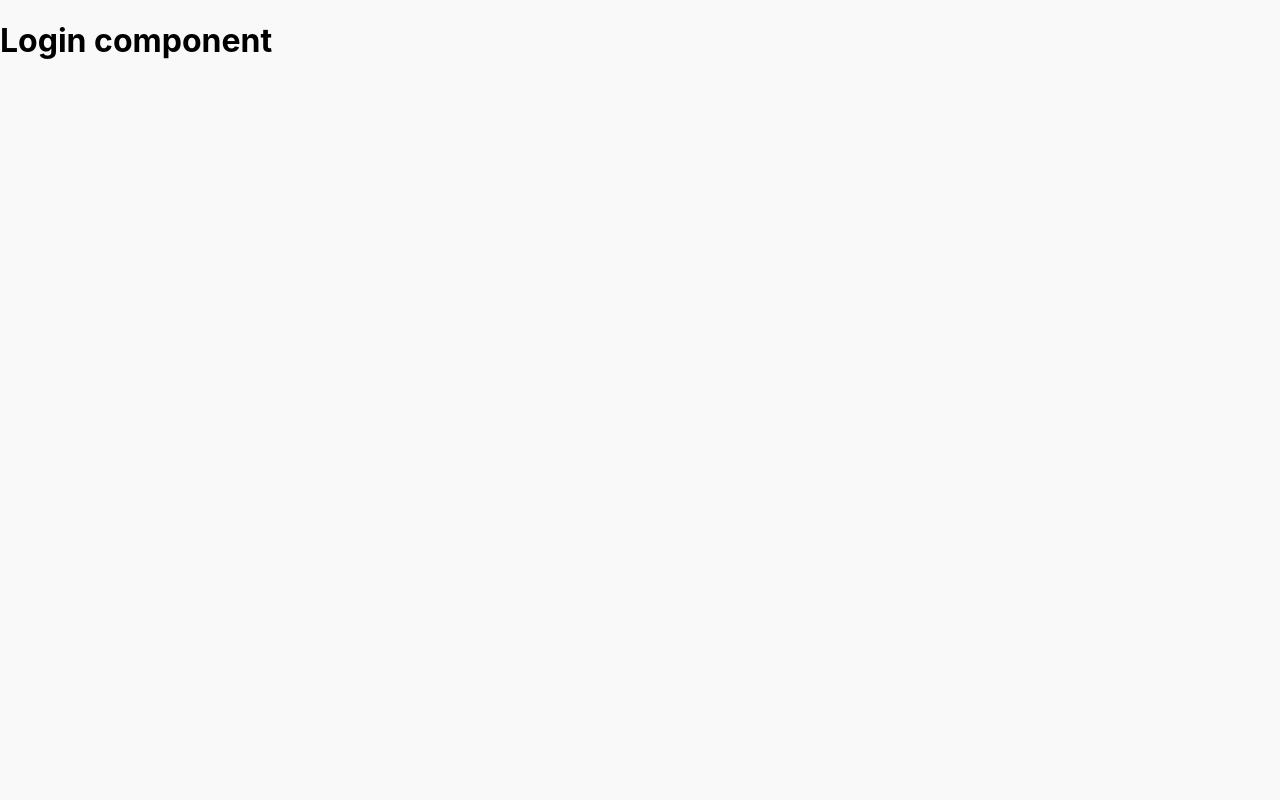
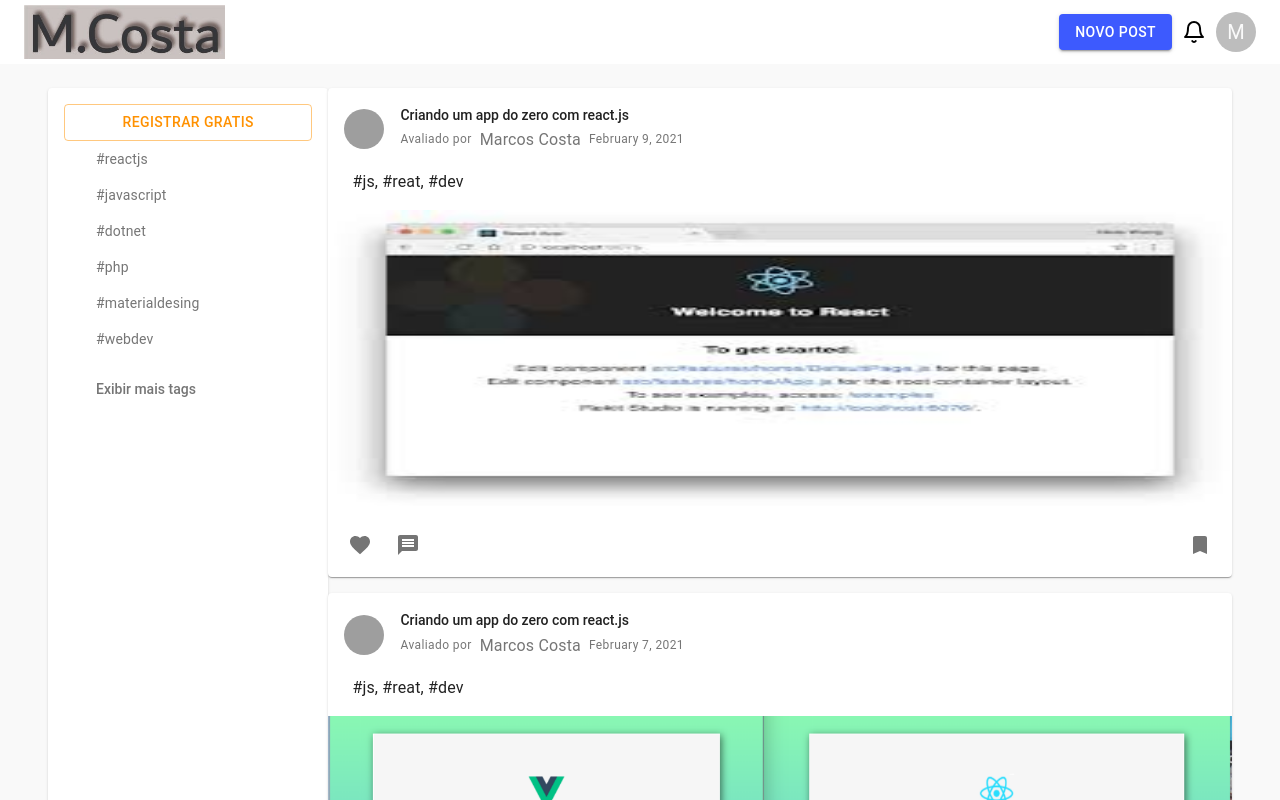
Before and after one commit to marcoscosta90/dev-conect, a React (Create React App) app: page / in a window 1280 px wide. Shown: the top 800 px of the page. Built offline with nearby package versions, Linux system fonts and the light colour scheme; grey boxes are pictures that could not be loaded.

Commit message:
react router 6

```diff
--- a/package.json
+++ b/package.json
@@ -9,9 +9,12 @@
     "@testing-library/jest-dom": "^5.11.4",
     "@testing-library/react": "^11.1.0",
     "@testing-library/user-event": "^12.1.10",
+    "history": "^5.0.0",
     "react": "^17.0.1",
     "react-dom": "^17.0.1",
     "react-feather": "^2.0.9",
+    "react-router": "^5.2.0",
+    "react-router-dom": "^6.0.0-beta.0",
     "react-scripts": "4.0.2",
     "web-vitals": "^1.0.1"
   },
--- a/src/App.js
+++ b/src/App.js
@@ -1,21 +1,23 @@
 import React from 'react'
 import { ThemeProvider } from '@material-ui/core/styles'
+import { BrowserRouter, Routes, Route } from 'react-router-dom'
 
 import SignIn from './pages/SignIn';
 import Home from './pages/Home';
 import theme from './theme'
 
 function App() {
-  const url = window.location.href
+   return (
+      <ThemeProvider theme={theme}>
+        <BrowserRouter>
+          <Routes>
+            <Route path="/" element={<Home />} />
+            <Route path="/sign-in" element={<SignIn />} />
+            <Route path="*" element={<h1>Not found 404</h1> } />
 
-  return (
-   <ThemeProvider theme={theme}>
-     {
-       url === "http://localhost:3000/" ? <Home /> : <SignIn />
-     }
-
-
-   </ThemeProvider>
+          </Routes>
+        </BrowserRouter>
+      </ThemeProvider>
 
   );
 }
```
Also changed, not shown: 1 other file (tests, documents, lock files or other folders).
